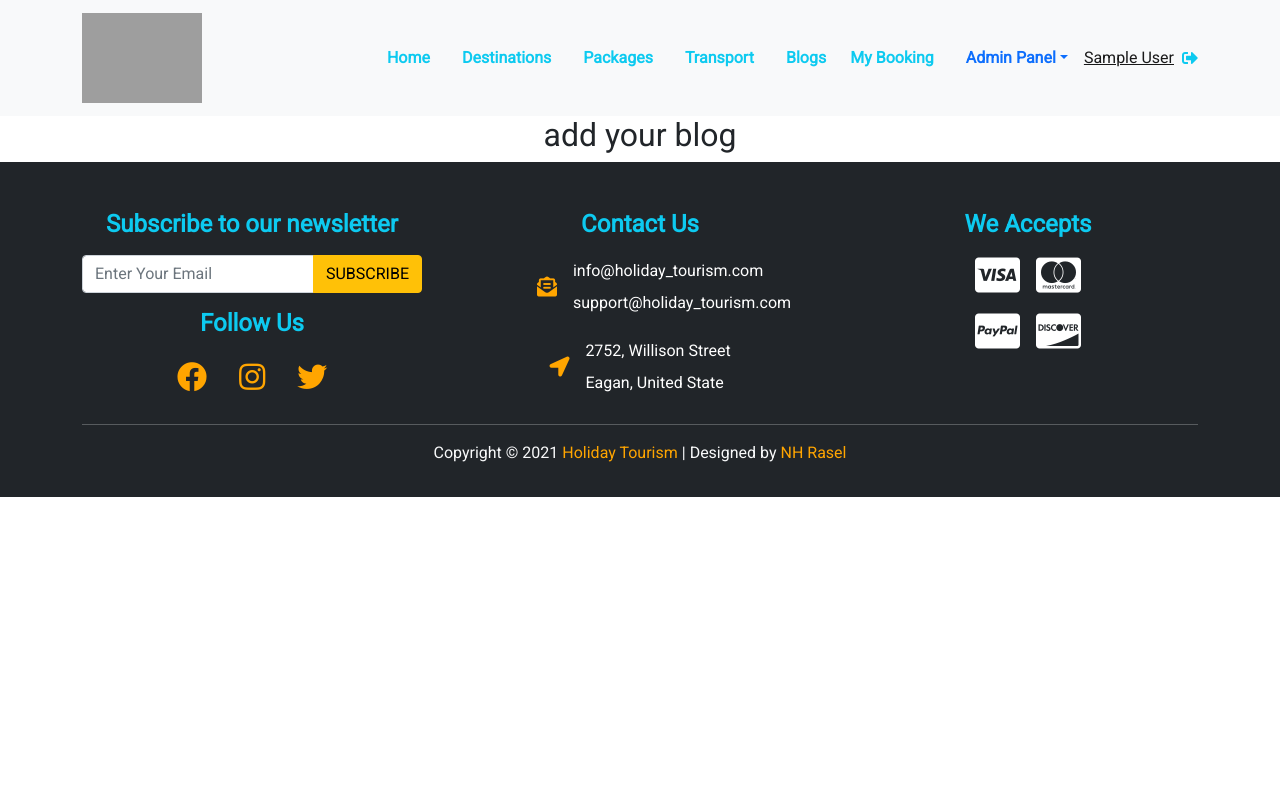
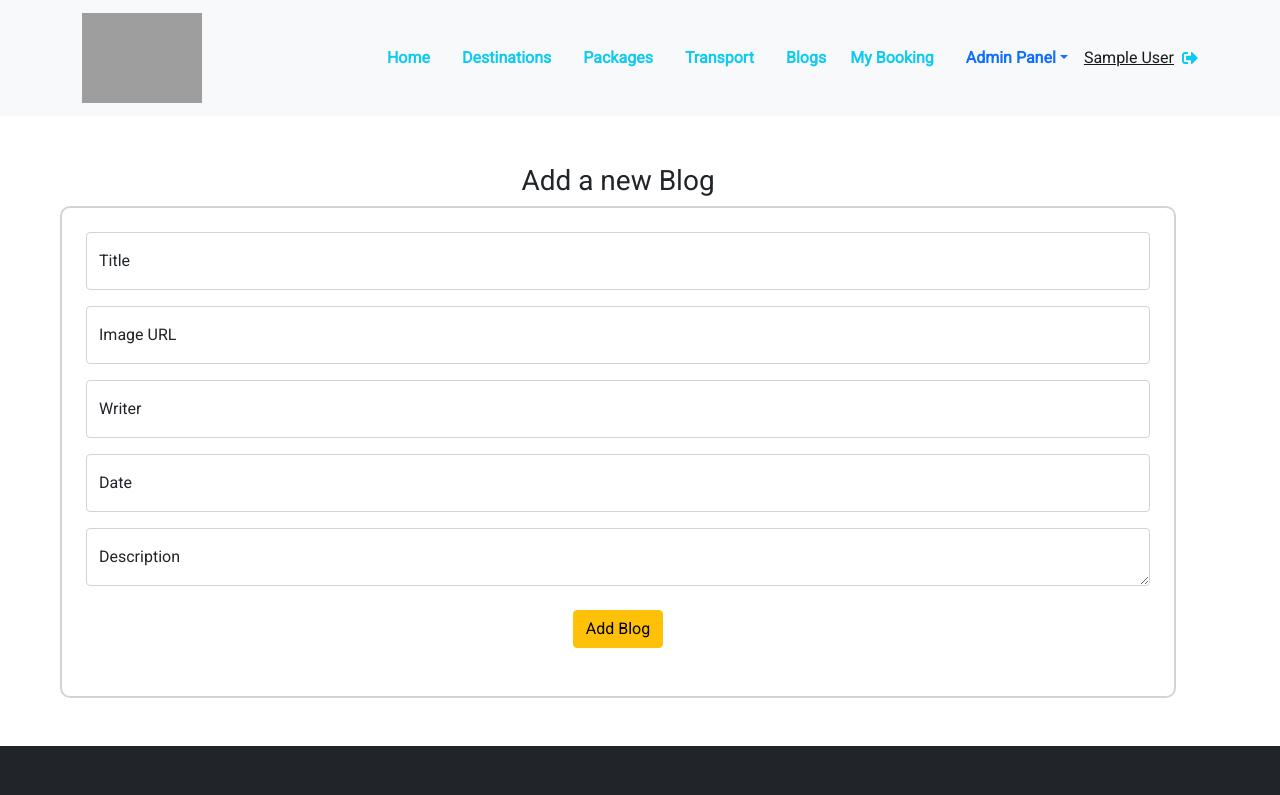
Before and after one commit to NH-Rasel/holiday-tourism-client, a React (Create React App) app: page /addBlog in a window 1280 px wide. Shown: the top 795 px of the page. Built offline with nearby package versions, Linux system fonts and the light colour scheme; no server answers; sample sign-in values are in the browser's storage; grey boxes are pictures that could not be loaded.

Commit message:
blog-page created

```diff
--- a/package.json
+++ b/package.json
@@ -7,6 +7,7 @@
     "@testing-library/react": "^11.2.7",
     "@testing-library/user-event": "^12.8.3",
     "@trendmicro/react-sidenav": "^0.5.0",
+    "axios": "^0.24.0",
     "bootstrap": "^5.1.3",
     "firebase": "^9.2.0",
     "react": "^17.0.2",
@@ -15,6 +16,7 @@
     "react-datepicker": "^4.3.0",
     "react-dom": "^17.0.2",
     "react-dynamic-carousel": "^1.0.7",
+    "react-hook-form": "^7.18.0",
     "react-router-dom": "^5.3.0",
     "react-router-hash-link": "^2.4.3",
     "react-scripts": "4.0.3",
--- a/src/App.js
+++ b/src/App.js
@@ -15,6 +15,7 @@ import AddPackage from './Pages/Admin/AddPackage/AddPackage';
 import ManageBooking from './Pages/Admin/ManageBooking/ManageBooking';
 import AddBlog from './Pages/Admin/AddBlog/AddBlog';
 import PackageDetail from './Pages/PrivateRoute/PackageDetail/PackageDetail';
+import BookingInfo from './Pages/PrivateRoute/BookingInfo/BookingInfo';
 
 function App() {
   return (
@@ -35,10 +36,16 @@ function App() {
             <PrivateRoute path="/packageDetails/:packageId">
               <PackageDetail></PackageDetail>
             </PrivateRoute>
+            <PrivateRoute path="/bookingInfo">
+              <BookingInfo></BookingInfo>
+            </PrivateRoute>
             <PrivateRoute path="/transportDetails">
               <TransportDetail></TransportDetail>
             </PrivateRoute>
             <PrivateRoute path="/myBooking">
+              <MyBooking></MyBooking>
+            </PrivateRoute>
+            <PrivateRoute path="/myBooking/:userId">
               <MyBooking></MyBooking>
             </PrivateRoute>
             <PrivateRoute path="/addPackage">
--- a/src/Pages/Admin/AddBlog/AddBlog.js
+++ b/src/Pages/Admin/AddBlog/AddBlog.js
@@ -1,9 +1,63 @@
 import React from 'react';
+import { useRef } from 'react';
 
 const AddBlog = () => {
+    const titleRef = useRef();
+    const imgRef = useRef();
+    const writerRef = useRef();
+    const dateRef = useRef();
+    const descriptionRef = useRef();
+
+    const handleAddBlog = e => {
+        e.preventDefault();
+        const title = titleRef.current.value;
+        const img = imgRef.current.value;
+        const writer = writerRef.current.value;
+        const date = dateRef.current.value;
+        const description = descriptionRef.current.value;
+
+        const newBlog = { title, img, writer, date, description };
+        fetch('https://holiday-turism.herokuapp.com/blogs', {
+            method: 'POST',
+            headers: {
+                'content-type': 'application/json'
+            },
+            body: JSON.stringify(newBlog)
+        })
+            .then(res => res.json())
+            .then(data => {
+                if (data.insertedId) {
+                    alert('Successfully added Blog')
+                    e.target.reset();
+                }
+            })
+    }
     return (
-        <div>
-            <h2> add your blog</h2>
+        <div className="container  m-5">
+            <h3>Add a new Blog </h3>
+            <form className="p-4" style={{ border: '2px solid lightgray', borderRadius: '10px', width: 'auto' }} onSubmit={handleAddBlog}>
+                <div class="form-floating mb-3">
+                    <input type="title" class="form-control" id="floatingInput" ref={titleRef} placeholder="Title" />
+                    <label for="floatingInput">Title</label>
+                </div>
+                <div class="form-floating mb-3">
+                    <input type="link" class="form-control" id="floatingInput" ref={imgRef} placeholder="Image" />
+                    <label for="floatingInput">Image URL</label>
+                </div>
+                <div class="form-floating mb-3">
+                    <input type="value" class="form-control" id="floatingInput" ref={writerRef} placeholder="Price URL" />
+                    <label for="floatingInput">Writer</label>
+                </div>
+                <div class="form-floating mb-3">
+                    <input type="value" class="form-control" id="floatingInput" ref={dateRef} placeholder="Price URL" />
+                    <label for="floatingInput">Date</label>
+                </div>
+                <div class="form-floating">
+                    <textarea class="form-control" ref={descriptionRef} placeholder="Description" id="floatingTextarea"></textarea>
+                    <label for="floatingTextarea">Description</label>
+                </div>
+                <button type="submit" className="btn btn-warning m-4">Add Blog</button>
+            </form>
         </div>
     );
 };
--- a/src/Pages/Admin/AddPackage/AddPackage.js
+++ b/src/Pages/Admin/AddPackage/AddPackage.js
@@ -15,7 +15,7 @@ const AddPackage = () => {
         const description = descriptionRef.current.value;
 
         const newPackage = { title, img, price, description };
-        fetch('http://localhost:5000/packages', {
+        fetch('https://holiday-turism.herokuapp.com/packages', {
             method: 'POST',
             headers: {
                 'content-type': 'application/json'
@@ -41,11 +41,11 @@ const AddPackage = () => {
                 </div>
                 <div class="form-floating mb-3">
                     <input type="link" class="form-control" id="floatingInput" ref={imgRef} placeholder="Image" />
-                    <label for="floatingInput">Image</label>
+                    <label for="floatingInput">Image URL</label>
                 </div>
                 <div class="form-floating mb-3">
                     <input type="value" class="form-control" id="floatingInput" ref={priceRef} placeholder="Price URL" />
-                    <label for="floatingInput">Price URL</label>
+                    <label for="floatingInput">Price</label>
                 </div>
                 <div class="form-floating">
                     <textarea class="form-control" ref={descriptionRef} placeholder="Description" id="floatingTextarea"></textarea>
--- /dev/null
+++ b/src/Pages/Blogs/Blog/Blog.js
@@ -0,0 +1,23 @@
+import React from 'react';
+import { Link } from 'react-router-dom';
+
+const Blog = ({ blog }) => {
+    const { _id, title, img, writer, date } = blog;
+    return (
+        <div>
+            <div class="card">
+                <img src={img} class="card-img-top" alt="..." />
+                <div class="card-body">
+                    <p><i className="fas fa-calendar-alt pe-2 fs-6 text-info"></i>{date}</p>
+                    <h4 class="card-title fw-bold"> {title}</h4>
+                    <div className="d-flex justify-content-between py-2">
+                    </div>
+                    <h6 className="fw-bold"><i className="far fa-user-circle fw-bold px-2 fs-5 text-info"></i><small>Writer: </small>{writer}</h6>
+                    <Link to={`/packageDetails/${_id}`}><button className="btn btn-warning">Read More</button></Link>
+                </div>
+            </div>
+        </div>
+    );
+};
+
+export default Blog;
--- a/src/Pages/Blogs/Blogs.js
+++ b/src/Pages/Blogs/Blogs.js
@@ -1,9 +1,39 @@
 import React from 'react';
+import { useEffect } from 'react';
+import { useState } from 'react';
+import HorizontalGallery from 'react-dynamic-carousel';
+import Blog from './Blog/Blog';
 
 const Blogs = () => {
+    const [blogs, setBlogs] = useState([]);
+    useEffect(() => {
+        fetch('https://holiday-turism.herokuapp.com/blogs')
+            .then(res => res.json())
+            .then(data => setBlogs(data))
+    }, [])
     return (
-        <div>
-            <h2>this is blogging page</h2>
+        <div id="blogs" className="container mt-5 mb-5">
+            <div>
+                <h3 className="text-info fw-bolder my-4"><u>Latest Blog</u></h3>
+            </div>
+            <HorizontalGallery
+                tiles={
+                    blogs.map(blog => <Blog key={blog._id}
+                        blog={blog}
+                        style={{
+                            display: 'flex',
+                            justifyContent: 'center',
+                            alignItems: 'center',
+                            height: 350,
+                            backgroundColor: '#D0D0D0',
+                            borderRadius: 10
+                        }}
+                    ></Blog>)
+                }
+                elementWidth={310}
+                fadeDistance={50}
+                minPadding={20}
+            />
         </div>
     );
 };
--- a/src/Pages/Home/Home.js
+++ b/src/Pages/Home/Home.js
@@ -3,6 +3,7 @@ import Banner from '../Banner/Banner';
 import Destinations from '../Destinations/Destinations';
 import Packages from '../Packages/Packages';
 import Transport from '../Transport/Transport';
+import Blogs from '../Blogs/Blogs';
 
 const Home = () => {
     return (
@@ -11,6 +12,7 @@ const Home = () => {
             <Destinations></Destinations>
             <Packages></Packages>
             <Transport></Transport>
+            <Blogs></Blogs>
         </div>
     );
 };
--- a/src/Pages/Packages/Packages.js
+++ b/src/Pages/Packages/Packages.js
@@ -7,7 +7,7 @@ import AllPackage from './AllPackage/AllPackage';
 const Packages = () => {
     const [packages, setPackages] = useState([]);
     useEffect(() => {
-        fetch('http://localhost:5000/packages')
+        fetch('https://holiday-turism.herokuapp.com/packages')
             .then(res => res.json())
             .then(data => setPackages(data))
     }, [])
--- /dev/null
+++ b/src/Pages/PrivateRoute/BookingInfo/BookingInfo.js
@@ -0,0 +1,32 @@
+import React from 'react';
+import axios from 'axios';
+import { useForm } from "react-hook-form";
+
+const BookingInfo = () => {
+    const { register, handleSubmit, reset } = useForm();
+    const onSubmit = data => {
+        axios.post('https://holiday-turism.herokuapp.com/user', data)
+            .then(res => {
+                if (res.data.inserted) {
+                    alert('Successfully added booking')
+                    reset();
+                }
+            })
+    };
+    return (
+        <div className="container m-2 m-lg-5">
+            <form className="p-1 p-lg-5" style={{ border: '2px solid lightgray', borderRadius: '10px', width: 'auto' }} onSubmit={handleSubmit(onSubmit)}>
+                <div class="mb-3">
+                    <input {...register("title")} type="text" id="disabledTextInput" class="form-control" placeholder="Package Name" />
+                </div>
+                <div class="mb-3">
+                    <input {...register("price")} type="number" id="disabledTextInput" class="form-control" placeholder="Price" />
+                </div>
+
+                <input className="btn btn-warning" type="submit" />
+            </form>
+        </div>
+    );
+};
+
+export default BookingInfo;
--- a/src/Pages/PrivateRoute/MyBooking/MyBooking.js
+++ b/src/Pages/PrivateRoute/MyBooking/MyBooking.js
@@ -5,17 +5,16 @@ import { useParams } from 'react-router';
 
 const MyBooking = () => {
     const { userId } = useParams();
-    const [users, setUsers] = useState({});
+    const [user, setUser] = useState({});
 
     useEffect(() => {
-        fetch(`http://localhost:5000/user/${userId}`)
+        fetch(`https://holiday-turism.herokuapp.com/packages/${userId}`)
             .then(res => res.json())
-            .then(data => setUsers(data))
+            .then(data => console.log(data))
     }, [])
     return (
-        <div className="container">
-            <h3>{userId}</h3>
-            <ul>Name: {users.displayName}</ul>
+        <div>
+
         </div>
     );
 };
```
Also changed, not shown: src/Pages/PrivateRoute/PackageDetail/PackageDetail.js (+4 -16 lines), 1 other file (tests, documents, lock files or other folders).
